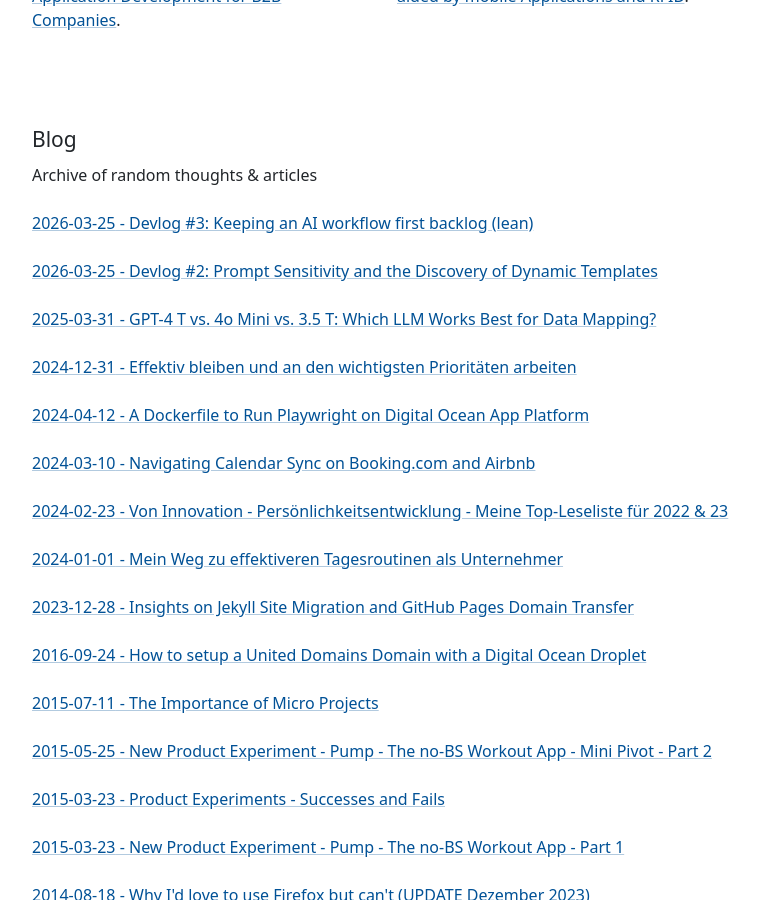
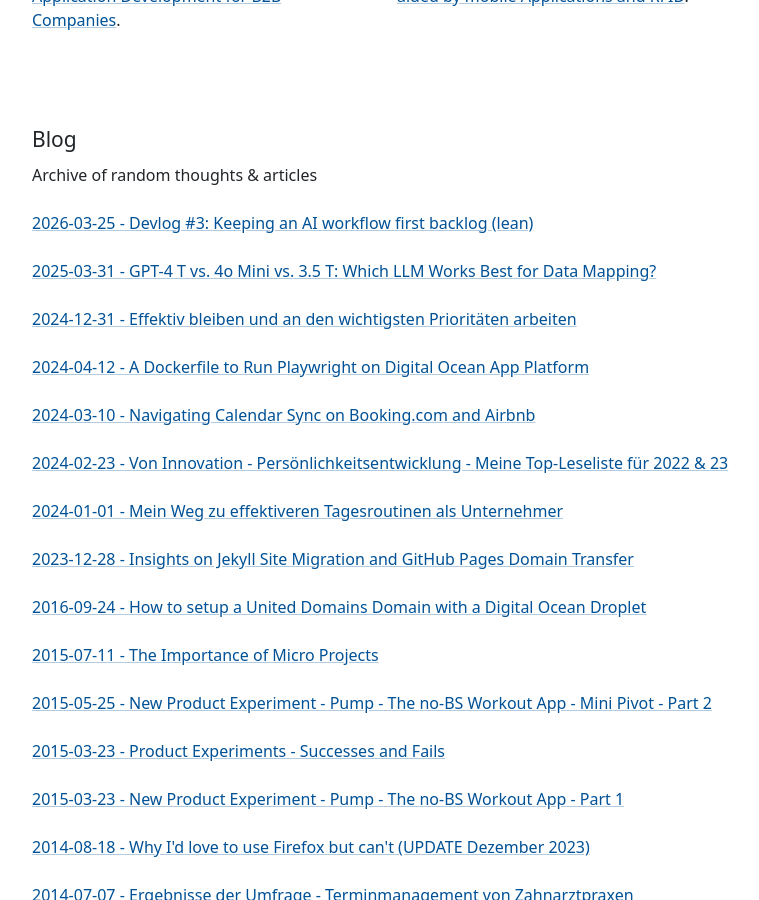
Before and after one commit to jnkwrych/jnkwrych.github.io, a Jekyll site: the page built from index.html, in a window 1280 px wide and 900 px high, scrolled down 1217 px. Shown: the whole window, without its empty margins (255-1014 px from the left). Built offline with Jekyll 4.4.1, drawn with Linux system fonts in a browser that asks for light colours.

Commit message:
Change publication status and date for devlog post
Updated the publication date and set the post to unpublished.

```diff
--- a/_posts/2026-03-25-prompt-experiments-dynamic-templates-and-the-niche-dilemma.md
+++ b/_posts/2026-03-25-prompt-experiments-dynamic-templates-and-the-niche-dilemma.md
@@ -1,7 +1,8 @@
 ---
 layout: post
 title: "Devlog #2: Prompt Sensitivity and the Discovery of Dynamic Templates"
-date: 2026-03-25
+published: false
+date: 2026-04-25
 categories: [ai, engineering, building-in-public]
 ---
 
```
